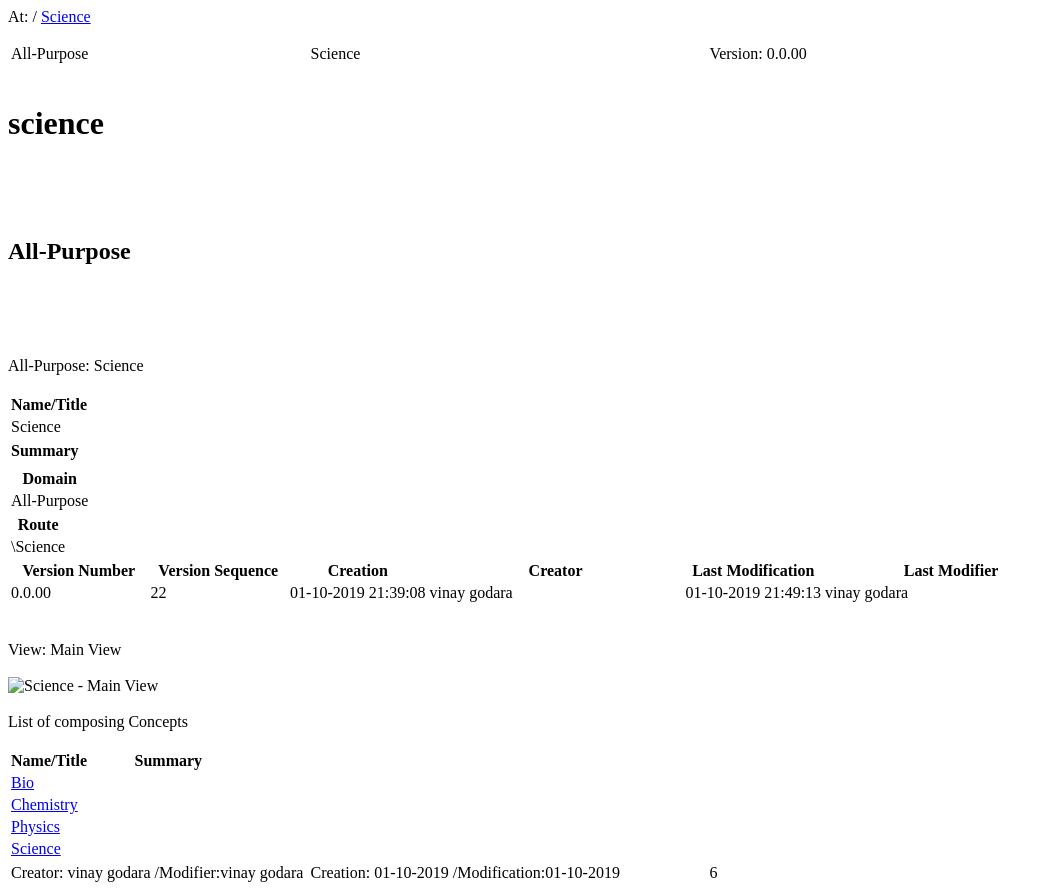
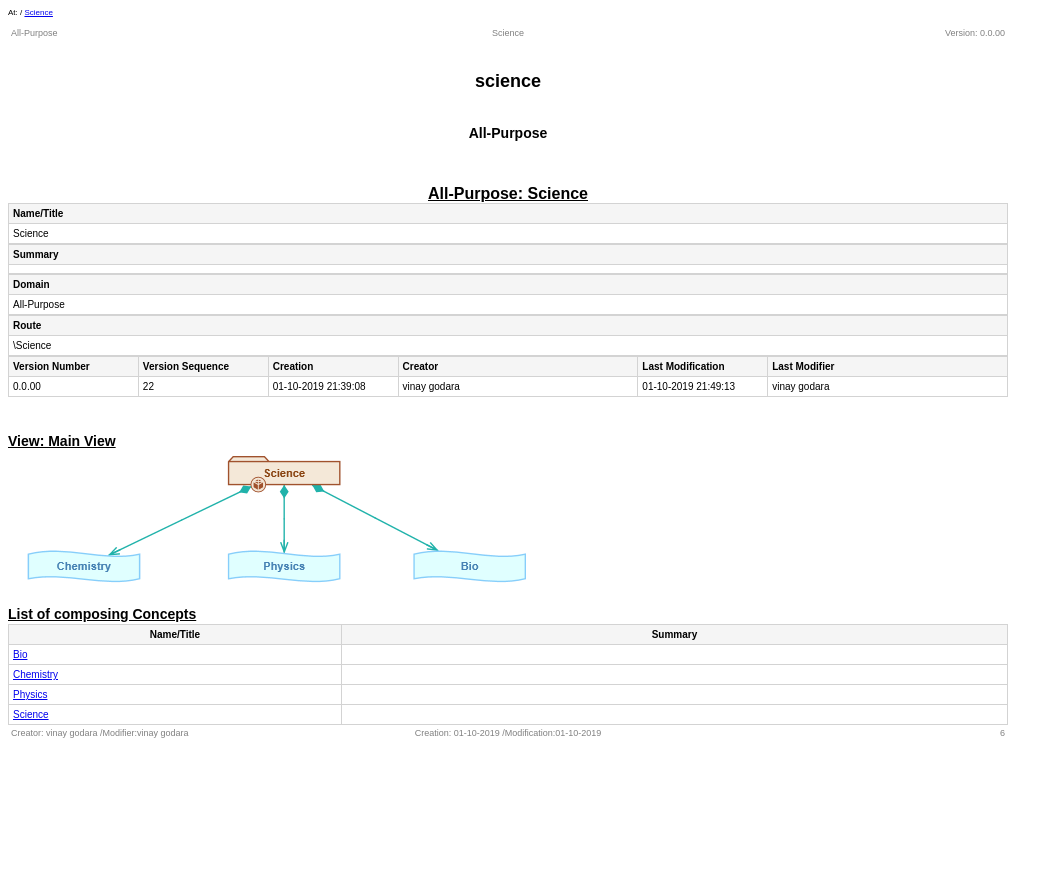
Before and after one commit to vinaygodara/Physics, a plain HTML site: page index.html in a window 1280 px wide. Shown: the whole page, without its empty margins (0-1063 px from the left). After the commit the page ends 800 px from the top, so only its background shows below. Drawn offline with Linux system fonts and the light colour scheme.

Commit message:
Add files via upload

```diff
--- a/index.html
+++ b/index.html
@@ -1,34 +1,35 @@
-<HTML>
-    <HEAD>
-        <link rel="stylesheet" href="Science.content/imtc_style.css" type="text/css" />
-        <p class="extras">At: / <a href="Science.html">Science</a></p>
+
+<!-- saved from url=(0070)file:///C:/Users/vinay%20godara/Documents/My%20Compositions/index.html -->
+<html><head><meta http-equiv="Content-Type" content="text/html; charset=UTF-8">
+        <link rel="stylesheet" href="./index_files/imtc_style.css" type="text/css">
+        </head><body><p class="extras">At: / <a href="file:///C:/Users/vinay%20godara/Documents/My%20Compositions/Science.html">Science</a></p>
         <table style="width: 1000px;">
-        <col style="width: 30%;"/>
-        <col style="width: 40%;"/>
-        <col style="width: 30%;"/>
-        <td class="header-left">All-Purpose</td>
+        <colgroup><col style="width: 30%;">
+        <col style="width: 40%;">
+        <col style="width: 30%;">
+        </colgroup><tbody><tr><td class="header-left">All-Purpose</td>
         <td class="header-center">Science</td>
         <td class="header-right">Version: 0.0.00</td>
-        </table>
-    </HEAD>
-    <BODY>
-        <br />
+        </tr></tbody></table>
+
+
+        <br>
         <div id="main-title">
             <h1>science</h1>
         </div>
-        <br />
-        <br />
-        <br />
+        <br>
+        <br>
+        <br>
         <div id="main-subtitle">
             <h2>All-Purpose</h2>
         </div>
-        <br />
-        <br/>
-        <br/>
-        <br/><div id="subject-title">All-Purpose: Science</div><br/>
+        <br>
+        <br>
+        <br>
+        <br><div id="subject-title">All-Purpose: Science</div><br>
         <table class="tbl_card_props">
-            <col style="width: 100%;" />
-            <thead>
+            <colgroup><col style="width: 100%;">
+            </colgroup><thead>
                 <tr>
                     <th>Name/Title</th>
                 </tr>
@@ -42,8 +43,8 @@
             </tbody>
         </table>
         <table class="tbl_card_props">
-            <col style="width: 100%;" />
-            <thead>
+            <colgroup><col style="width: 100%;">
+            </colgroup><thead>
                 <tr>
                     <th>Summary</th>
                 </tr>
@@ -57,8 +58,8 @@
             </tbody>
         </table>
         <table class="tbl_card_props">
-            <col style="width: 100%;" />
-            <thead>
+            <colgroup><col style="width: 100%;">
+            </colgroup><thead>
                 <tr>
                     <th>Domain</th>
                 </tr>
@@ -72,8 +73,8 @@
             </tbody>
         </table>
         <table class="tbl_card_props">
-            <col style="width: 100%;" />
-            <thead>
+            <colgroup><col style="width: 100%;">
+            </colgroup><thead>
                 <tr>
                     <th>Route</th>
                 </tr>
@@ -87,13 +88,13 @@
             </tbody>
         </table>
         <table class="tbl_card_props">
-            <col style="width: 13%;" />
-            <col style="width: 13%;" />
-            <col style="width: 13%;" />
-            <col style="width: 24%;" />
-            <col style="width: 13%;" />
-            <col style="width: 24%;" />
-            <thead>
+            <colgroup><col style="width: 13%;">
+            <col style="width: 13%;">
+            <col style="width: 13%;">
+            <col style="width: 24%;">
+            <col style="width: 13%;">
+            <col style="width: 24%;">
+            </colgroup><thead>
                 <tr>
                     <th>Version Number</th>
                     <th>Version Sequence</th>
@@ -126,38 +127,24 @@
                 </tr>
             </tbody>
         </table>
-        <br/>
-        <br/><div id="section-title">View: Main View</div><br/>
+        <br>
+        <br><div id="section-title">View: Main View</div><br>
         <map name="Science_Main_View_map">
-            <area href=""
-                  alt="Composed of (Idea 7)" title="Composed of (Idea 7)"
-                  shape=rect coords="333,53,417,80"/>
-            <area href=""
-                  alt="Composed of (Idea 6)" title="Composed of (Idea 6)"
-                  shape=rect coords="235,54,319,81"/>
-            <area href=""
-                  alt="Composed of (Idea 5)" title="Composed of (Idea 5)"
-                  shape=rect coords="124,56,208,83"/>
-            <area href="./Science.content/Science.html"
-                  alt="Science" title="Science"
-                  shape=rect coords="217,1,337,31"/>
-            <area href="./Science.content/Chemistry.html"
-                  alt="Chemistry" title="Chemistry"
-                  shape=rect coords="1,103,121,136"/>
-            <area href="./Science.content/Physics.html"
-                  alt="Physics" title="Physics"
-                  shape=rect coords="217,103,337,136"/>
-            <area href="./Science.content/Bio.html"
-                  alt="Bio" title="Bio"
-                  shape=rect coords="417,103,537,136"/>
+            <area href="file:///C:/Users/vinay%20godara/Documents/My%20Compositions/index.html" alt="Composed of (Idea 7)" title="Composed of (Idea 7)" shape="rect" coords="333,53,417,80">
+            <area href="file:///C:/Users/vinay%20godara/Documents/My%20Compositions/index.html" alt="Composed of (Idea 6)" title="Composed of (Idea 6)" shape="rect" coords="235,54,319,81">
+            <area href="file:///C:/Users/vinay%20godara/Documents/My%20Compositions/index.html" alt="Composed of (Idea 5)" title="Composed of (Idea 5)" shape="rect" coords="124,56,208,83">
+            <area href="file:///C:/Users/vinay%20godara/Documents/My%20Compositions/Science.content/Science.html" alt="Science" title="Science" shape="rect" coords="217,1,337,31">
+            <area href="file:///C:/Users/vinay%20godara/Documents/My%20Compositions/Science.content/Chemistry.html" alt="Chemistry" title="Chemistry" shape="rect" coords="1,103,121,136">
+            <area href="file:///C:/Users/vinay%20godara/Documents/My%20Compositions/Science.content/Physics.html" alt="Physics" title="Physics" shape="rect" coords="217,103,337,136">
+            <area href="file:///C:/Users/vinay%20godara/Documents/My%20Compositions/Science.content/Bio.html" alt="Bio" title="Bio" shape="rect" coords="417,103,537,136">
         </map>
-        <img alt="Science - Main View" Src="./Science.content/Main_View.png" usemap="#Science_Main_View_map">
-        <br/>
-        <br/><div id="section-title">List of composing Concepts</div><br/>
+        <img alt="Science - Main View" src="./index_files/Main_View.png" usemap="#Science_Main_View_map">
+        <br>
+        <br><div id="section-title">List of composing Concepts</div><br>
         <table class="tbl_list_objects">
-            <col style="width: 33.33%;" />
-            <col style="width: 66.67%;" />
-            <thead>
+            <colgroup><col style="width: 33.33%;">
+            <col style="width: 66.67%;">
+            </colgroup><thead>
                 <tr>
                     <th>Name/Title</th>
                     <th>Summary</th>
@@ -166,7 +153,7 @@
             <tbody>
                 <tr>
                     <td>
-                        <a href=./Science.content/Bio.html>Bio</a>
+                        <a href="file:///C:/Users/vinay%20godara/Documents/My%20Compositions/Science.content/Bio.html">Bio</a>
                     </td>
                     <td>
 
@@ -174,7 +161,7 @@
                 </tr>
                 <tr>
                     <td>
-                        <a href=./Science.content/Chemistry.html>Chemistry</a>
+                        <a href="file:///C:/Users/vinay%20godara/Documents/My%20Compositions/Science.content/Chemistry.html">Chemistry</a>
                     </td>
                     <td>
 
@@ -182,7 +169,7 @@
                 </tr>
                 <tr>
                     <td>
-                        <a href=./Science.content/Physics.html>Physics</a>
+                        <a href="file:///C:/Users/vinay%20godara/Documents/My%20Compositions/Science.content/Physics.html">Physics</a>
                     </td>
                     <td>
 
@@ -190,7 +177,7 @@
                 </tr>
                 <tr>
                     <td>
-                        <a href=./Science.content/Science.html>Science</a>
+                        <a href="file:///C:/Users/vinay%20godara/Documents/My%20Compositions/Science.content/Science.html">Science</a>
                     </td>
                     <td>
 
@@ -198,15 +185,16 @@
                 </tr>
             </tbody>
         </table>
-    </BODY>
-    <FOOTER>
+
+    <footer>
         <table style="width: 1000px;">
-        <col style="width: 30%;"/>
-        <col style="width: 40%;"/>
-        <col style="width: 30%;"/>
-        <td class="footer-left">Creator: vinay godara /Modifier:vinay godara</td>
+        <colgroup><col style="width: 30%;">
+        <col style="width: 40%;">
+        <col style="width: 30%;">
+        </colgroup><tbody><tr><td class="footer-left">Creator: vinay godara /Modifier:vinay godara</td>
         <td class="footer-center">Creation: 01-10-2019 /Modification:01-10-2019</td>
         <td class="footer-right">6</td>
-        </table>
-    </FOOTER>
-</HTML>
+        </tr></tbody></table>
+    </footer>
+
+</body></html>
--- /dev/null
+++ b/index_files/imtc_style.css
@@ -0,0 +1,191 @@
+* {
+            font-size: 100%;
+            font-family: Arial;
+            }
+h1, h2, h3, h4, h5, h6 {float: left; width: 1000px;}
+h1 {color: #000000;
+            font-family: Arial;
+            font-size: 18px;
+            font-style: normal;
+            font-weight: bold;
+            vertical-align: top;
+            text-align: center;
+            text-decoration: none;}
+h2 {color: #000000;
+            font-family: Arial;
+            font-size: 14px;
+            font-style: normal;
+            font-weight: bold;
+            vertical-align: top;
+            text-align: center;
+            text-decoration: none;}
+td.header-left {text-align: left;}
+td.header-center {text-align: center;}
+td.header-right {text-align: right;}
+td.header-left, td.header-center, td.header-right {color: #808080;
+            font-family: Arial;
+            font-size: 9px;
+            font-style: normal;
+            font-weight: normal;
+            vertical-align: top;
+            text-decoration: none;}
+td.footer-left {float: left; text-align: left;}
+td.footer-center {overflow: hidden; text-align: center;}
+td.footer-right {float: right; text-align: right;}
+td.footer-left, td.footer-center, td.footer-right {color: #808080;
+            font-family: Arial;
+            font-size: 9px;
+            font-style: normal;
+            font-weight: normal;
+            vertical-align: top;
+            text-decoration: none;}
+.extras {color: #000000;
+            font-family: Arial;
+            font-size: 8px;
+            font-style: normal;
+            font-weight: normal;
+            vertical-align: top;
+            text-align: left;
+            text-decoration: none;}
+#subject-title {float: left; width: 1000px;color: #000000;
+            font-family: Arial;
+            font-size: 16px;
+            font-style: normal;
+            font-weight: bold;
+            vertical-align: top;
+            text-align: center;
+            text-decoration: underline;}
+#section-title {float: left; width: 1000px;color: #000000;
+            font-family: Arial;
+            font-size: 14px;
+            font-style: normal;
+            font-weight: bold;
+            vertical-align: top;
+            text-align: left;
+            text-decoration: underline;}
+#detail-title {color: #000000;
+            font-family: Arial;
+            font-size: 10px;
+            font-style: normal;
+            font-weight: bold;
+            vertical-align: top;
+            text-align: left;
+            text-decoration: none;}
+#detail-caption {color: #000000;
+            font-family: Arial;
+            font-size: 9px;
+            font-style: normal;
+            font-weight: bold;
+            vertical-align: top;
+            text-align: left;
+            text-decoration: none;}
+#detail-content {color: #000000;
+            font-family: Arial;
+            font-size: 9px;
+            font-style: normal;
+            font-weight: normal;
+            vertical-align: top;
+            text-align: left;
+            text-decoration: none;}
+table.tbl_card_props {
+                width: 1000px;
+                border-width: 1px;
+                border-color: SlateGray;
+                border-collapse: collapse;
+            }
+            table.tbl_card_props th {color: #000000;
+            font-family: Arial;
+            font-size: 10px;
+            font-style: normal;
+            font-weight: bold;
+            vertical-align: top;
+            text-align: left;
+            text-decoration: none;
+                border-width: 1px;
+                padding: 4px;
+                border-style: solid;
+                border-color: #D3D3D3;
+                background-color: #F5F5F5;
+            }
+            table.tbl_card_props td {color: #000000;
+            font-family: Arial;
+            font-size: 10px;
+            font-style: normal;
+            font-weight: normal;
+            vertical-align: top;
+            text-align: left;
+            text-decoration: none;
+                border-width: 1px;
+                padding: 4px;
+                border-style: solid;
+                border-color: #D3D3D3;
+                background-color: #FFFFFF;
+            }
+table.tbl_list_objects {
+                width: 1000px;
+                border-width: 1px;
+                border-color: SlateGray;
+                border-collapse: collapse;
+            }
+            table.tbl_list_objects th {color: #000000;
+            font-family: Arial;
+            font-size: 10px;
+            font-style: normal;
+            font-weight: bold;
+            vertical-align: top;
+            text-align: center;
+            text-decoration: none;
+                border-width: 1px;
+                padding: 4px;
+                border-style: solid;
+                border-color: #D3D3D3;
+                background-color: #F5F5F5;
+            }
+            table.tbl_list_objects td {color: #000000;
+            font-family: Arial;
+            font-size: 10px;
+            font-style: normal;
+            font-weight: normal;
+            vertical-align: top;
+            text-align: left;
+            text-decoration: none;
+                border-width: 1px;
+                padding: 4px;
+                border-style: solid;
+                border-color: #D3D3D3;
+                background-color: #FFFFFF;
+            }
+table.tbl_dettbl_records {
+                min-width: 1000px;
+                border-width: 1px;
+                border-color: SlateGray;
+                border-collapse: collapse;
+            }
+            table.tbl_dettbl_records th {color: #000000;
+            font-family: Arial;
+            font-size: 9px;
+            font-style: normal;
+            font-weight: bold;
+            vertical-align: top;
+            text-align: left;
+            text-decoration: none;
+                border-width: 1px;
+                padding: 4px;
+                border-style: solid;
+                border-color: #D3D3D3;
+                background-color: #F5F5F5;
+            }
+            table.tbl_dettbl_records td {color: #000000;
+            font-family: Arial;
+            font-size: 9px;
+            font-style: normal;
+            font-weight: normal;
+            vertical-align: top;
+            text-align: left;
+            text-decoration: none;
+                border-width: 1px;
+                padding: 4px;
+                border-style: solid;
+                border-color: #D3D3D3;
+                background-color: #FFFFFF;
+            }
```
Also changed, not shown: index_files/Main_View.png (added).
